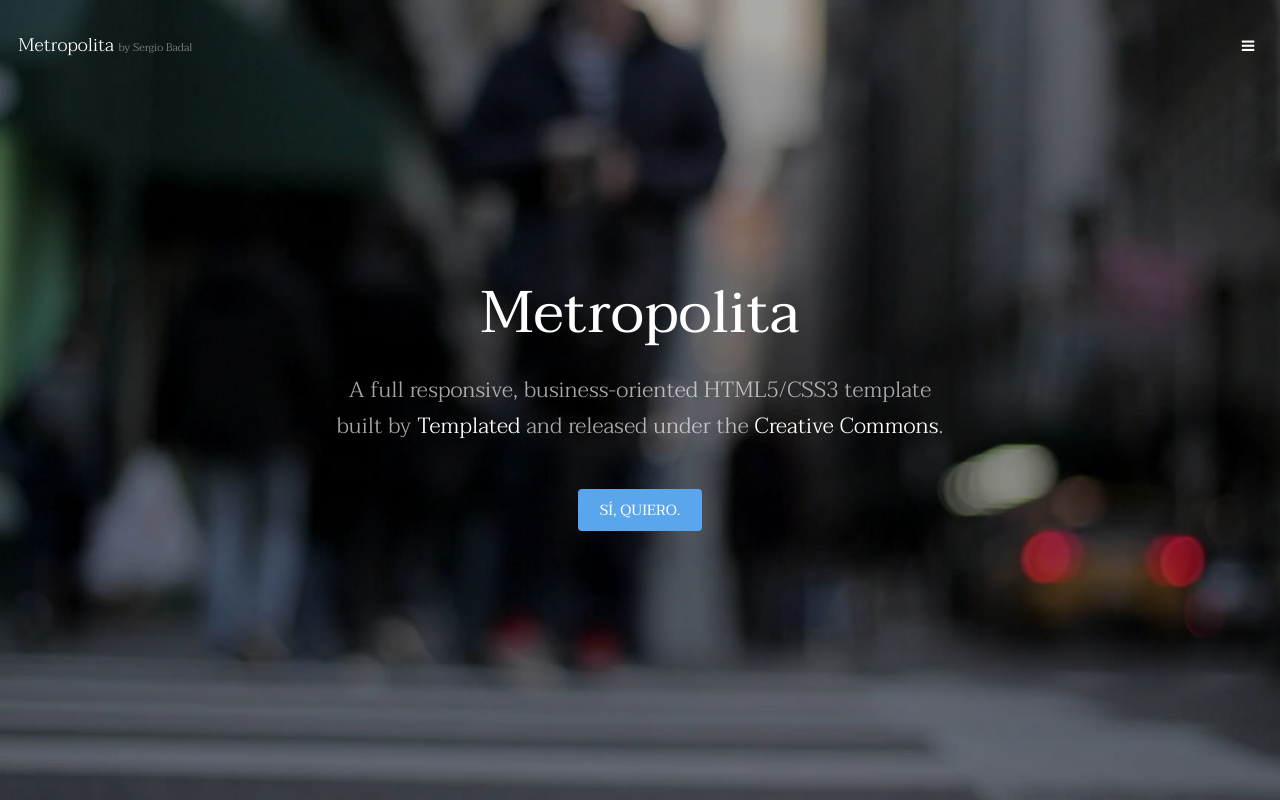
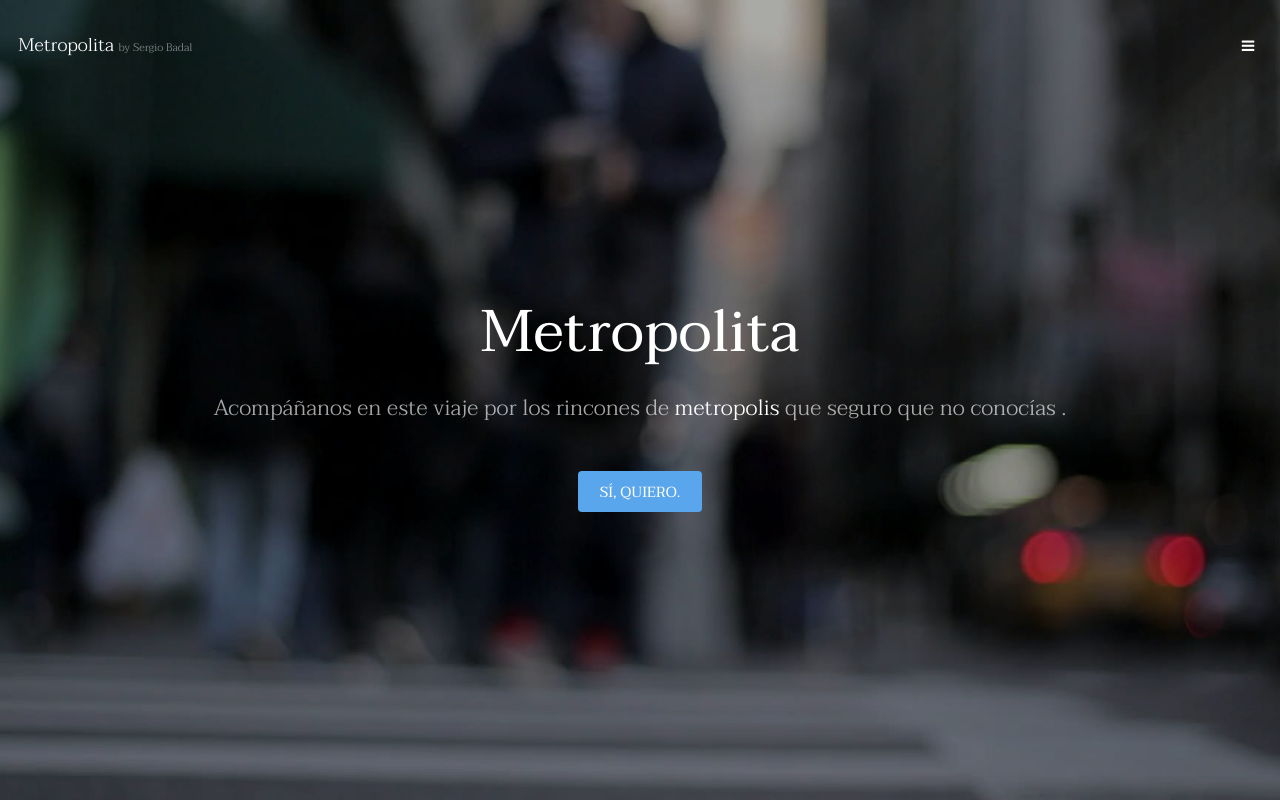
Before and after one commit to Lauraacambil/04_REP_METROPOLITA, a plain HTML site: page index.html in a window 1280 px wide. Shown: the top 800 px of the page. Drawn offline with Linux system fonts and the light colour scheme.

Commit message:
frase bajo el h1 por LUISA

```diff
--- a/index.html
+++ b/index.html
@@ -37,8 +37,8 @@
 			<section id="banner" data-video="images/banner">
 				<div class="inner">
 					<h1>Metropolita</h1>
-					<p>A full responsive, business-oriented HTML5/CSS3 template<br />
-					built by <a href="https://templated.co/">Templated</a> and released under the <a href="https://templated.co/license">Creative Commons</a>.</p>
+					<p>Acompáñanos en este viaje por los rincones de
+					 <a href="https://templated.co/"> metropolis </a> que seguro que no conocías </a>.</p>
 					<a href="#one" class="button special scrolly">SÍ, QUIERO.</a>
 				</div>
 			</section>
```
